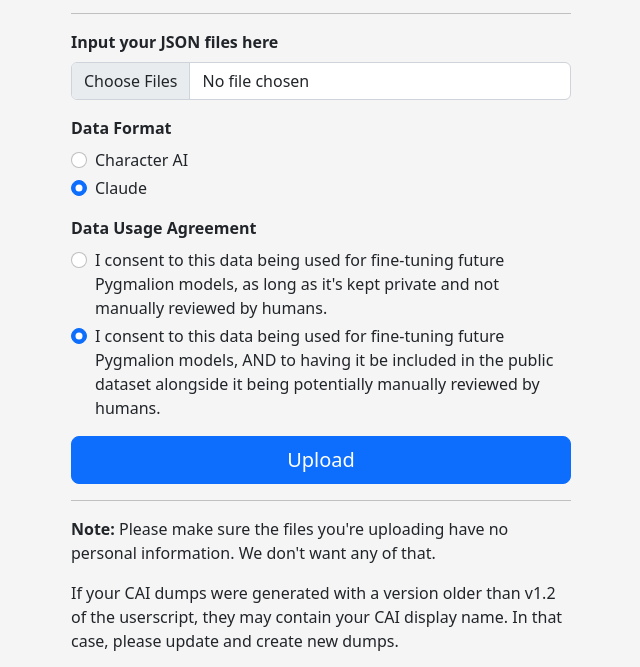
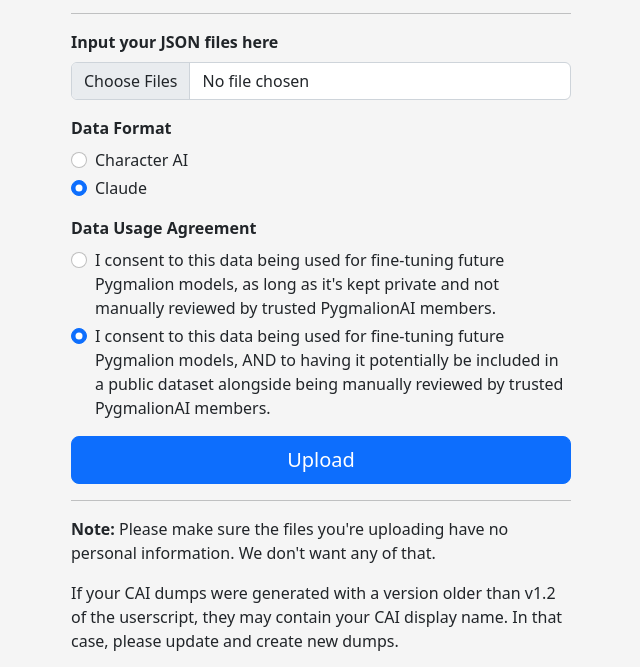
Before and after one commit to PygmalionAI/collect_data, a plain HTML site: page public/index.html in a window 1280 px wide. Shown: the part 133-800 px from the top of the page, without its empty margins (319-959 px from the left). Drawn offline with nearby package versions, Linux system fonts and the light colour scheme.

Commit message:
further rewording

```diff
--- a/public/index.html
+++ b/public/index.html
@@ -104,7 +104,7 @@
             for="data-usage-agreement-keep-private"
           >
             I consent to this data being used for fine-tuning future Pygmalion
-            models, as long as it's kept private and not manually reviewed by humans.
+            models, as long as it's kept private and not manually reviewed by trusted PygmalionAI members.
           </label>
         </div>
         <div class="form-check mb-3">
@@ -122,7 +122,7 @@
             for="data-usage-agreement-can-be-public"
           >
             I consent to this data being used for fine-tuning future Pygmalion
-            models, AND to having it be included in the public dataset alongside it being potentially manually reviewed by humans.
+            models, AND to having it potentially be included in a public dataset alongside being manually reviewed by trusted PygmalionAI members.
           </label>
         </div>
 
```
